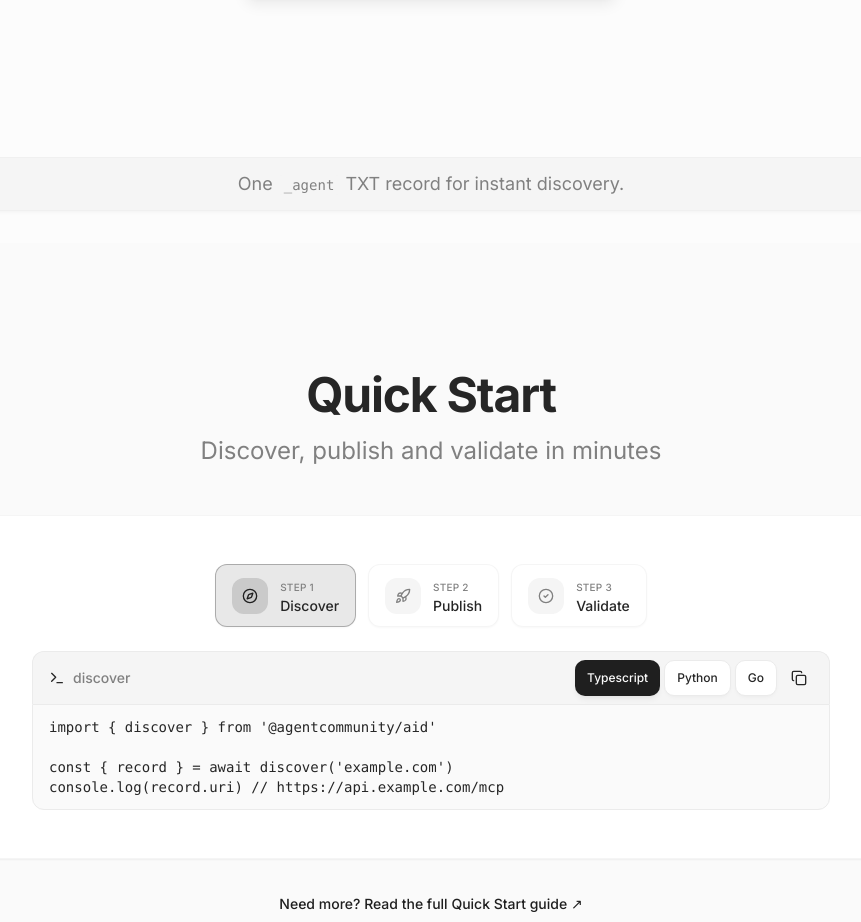
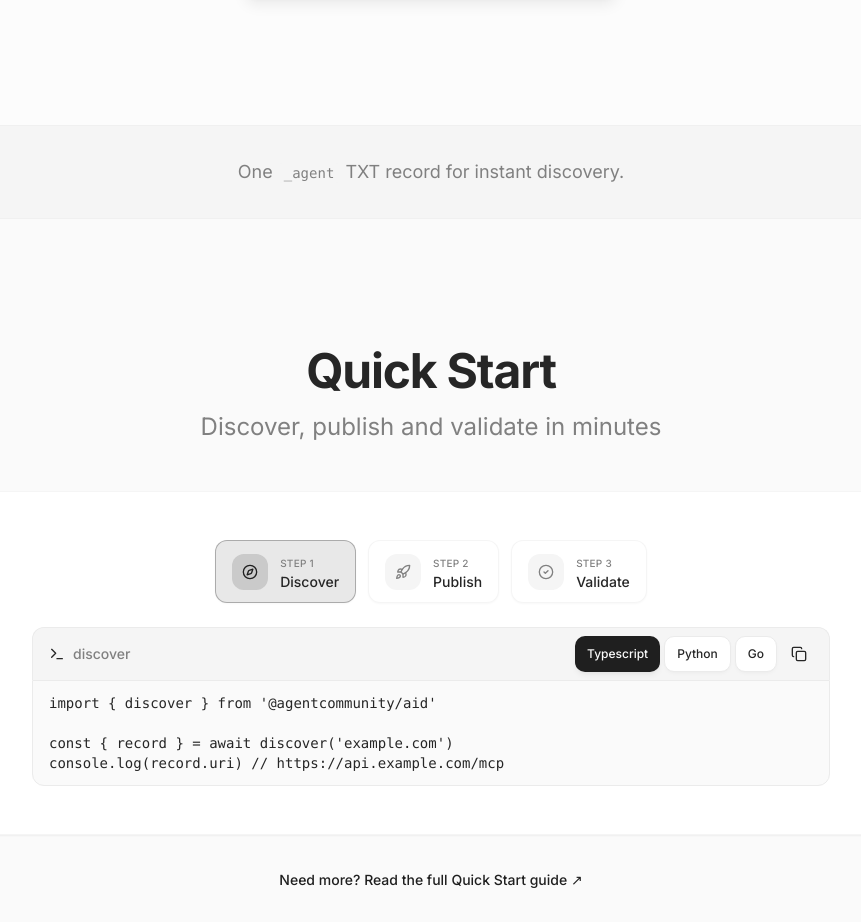
Before and after one commit to agentcommunity/agent-interface-discovery, a Next.js app in the folder packages/web/: page / in a window 1280 px wide. Shown: the part 860-1782 px from the top of the page, without its empty margins (209-1070 px from the left). Built offline with nearby package versions, Linux system fonts and the light colour scheme.

Commit message:
web(record-strip): make strip site-wide (bg-muted with border-y)

```diff
--- a/packages/web/src/components/landing/record-strip.tsx
+++ b/packages/web/src/components/landing/record-strip.tsx
@@ -2,15 +2,13 @@
 
 export function RecordStrip() {
   return (
-    <section className="py-6 md:py-8">
+    <section className="py-6 md:py-8 bg-muted border-y border-border/50">
       <div className="container mx-auto container-padding">
-        <div className="mx-auto max-w-4xl">
-          <div className="rounded-xl border border-border/50 bg-muted px-4 py-3 text-center shadow-soft">
-            <p className="text-base md:text-lg text-muted-foreground">
-              One <code className="bg-muted px-1.5 py-0.5 rounded text-sm font-mono">_agent</code>{' '}
-              TXT record for instant discovery.
-            </p>
-          </div>
+        <div className="mx-auto max-w-4xl text-center">
+          <p className="text-base md:text-lg text-muted-foreground">
+            One <code className="bg-muted px-1.5 py-0.5 rounded text-sm font-mono">_agent</code> TXT
+            record for instant discovery.
+          </p>
         </div>
       </div>
     </section>
```
